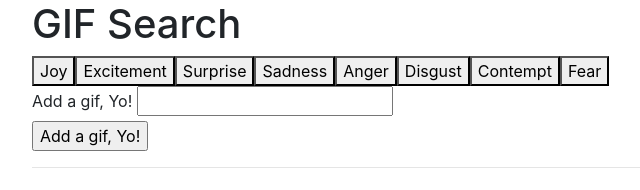
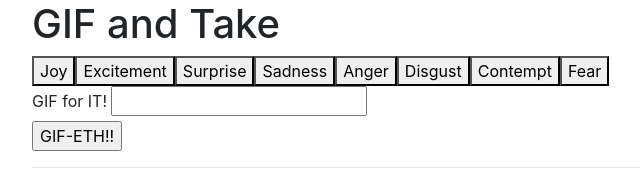
Before and after one commit to cforbes90/giphy-api, a plain HTML site: page index.html in a window 1280 px wide. Shown: the whole page, without its empty margins (53-693 px from the left). Drawn offline with nearby package versions, Linux system fonts and the light colour scheme.

Commit message:
Cleaning up and CSS attempts

```diff
--- a/index.html
+++ b/index.html
@@ -14,18 +14,18 @@
 </head>
 <body>
         <div class="container">
-                <h1>GIF Search</h1>
+                <h1>GIF and Take</h1>
 
                 <!-- Rendered Buttons will get Dumped Here  -->
                 <div id="buttons-view"></div>
 
                 <form id="gif-form">
-                  <label for="gif-input">Add a gif, Yo!</label>
+                  <label for="gif-input">GIF for IT!</label>
                   <input type="text" id="gif-input">
                   <br>
 
                   <!-- Button triggers new gif to be added -->
-                  <input id="add-gif" type="submit" value="Add a gif, Yo!">
+                  <input id="add-gif" type="submit" value="GIF-ETH!!">
                 </form>
 
                 <!-- gifs will Get Dumped Here -->
@@ -43,8 +43,7 @@
     <script type="text/javascript">
 
     var gif="";
-      // Initial array of gifs
-      //var gifs = ["The Matrix", "The Notebook", "Mr. Nobody", "The Lion King"];
+
       var topics =["Joy","Excitement","Surprise","Sadness","Anger","Disgust","Contempt","Fear"]
 
       // displaygifInfo function re-renders the HTML to display the appropriate content
@@ -55,9 +54,7 @@
         //console.log("query is " + query);
         var queryURL = "https://api.giphy.com/v1/gifs/search?q=" + query + "&api_key=ttW7fYuN6GCKvPWa0Vn5T0Lox99zjQT2&limit=10";
 
-       // $.get("http://api.giphy.com/v1/gifs/search?q=ryan+gosling&api_key=YOUR_API_KEY&limit=5");//
-// add maino and murphy lee to spotify
-        // Creating an AJAX call for the specific gif button being clicked
+
         $.ajax({
           url: queryURL,
           method: "GET"
@@ -66,49 +63,6 @@
           gif=response.data;
           console.log(gif);
           populateGif();
-
-        //   console.log("This is gif length in populate loop"+gif.length);
-          // Creating a div to hold the gif
-
-
-          // Storing the rating data
-          //var rating = response.Rated;
-
-          // Creating an element to have the rating displayed
-          //var pOne = $("<p>").text("Rating: " + rating);
-
-          // Displaying the rating
-          //gifDiv.append(pOne);
-
-          // Storing the release year
-         // var released = response.Released;
-
-          // Creating an element to hold the release year
-          //var pTwo = $("<p>").text("Released: " + released);
-
-          // Displaying the release year
-         // gifDiv.append(pTwo);
-
-          // Storing the plot
-          //var plot = response.Plot;
-
-          // Creating an element to hold the plot
-         // var pThree = $("<p>").text("Plot: " + plot);
-
-          // Appending the plot
-          //gifDiv.append(pThree);
-
-          // Retrieving the URL for the image
-          //var imgURL = response.Poster;
-
-          // Creating an element to hold the image
-          //var image = $("<img>").attr("src", imgURL);
-
-          // Appending the image
-          //gifDiv.append(image);
-
-          // Putting the entire gif above the previous gifs
-
         });
 
       }
@@ -132,9 +86,8 @@
         for (var i = 0; i < gif.length; i++) {
 
             var gifDiv = $("<div class='gif'>");
-             gifDiv.addClass('gif col-md-4 col-xs-12 col-sm-4');
+             gifDiv.addClass('gif col-xs-12 col-md-4 ');
              gifDiv.attr("data-name", gif[i]);
-
              gifDiv.append('<img class="gifStill" src='+gif[i].images.fixed_height_still.url + ' data-still=' + gif[i].images.fixed_height_still.url + ' data-animate=' + gif[i].images.fixed_height.url + ' data-state="still"/>');
 
              gifDiv.append('<span class="label label-default">Rated: '+gif[i].rating + '</span>');
@@ -142,20 +95,7 @@
 
         }
       };
-// displayGifs: function (data) {
 
-// // clear out any previous searches
-//     var gifContainer = $(".gifs").empty();
-// // hide while loading gifs
-//     gifContainer.hide();
-//     for(var i = 0; i < data.length; i++) {
-//         var gifDiv = $("<div>").addClass("gif-div");
-//         gifDiv.append($("<img/>",{src: data[i].images.fixed_width_still.url, class: "gif"}));
-//         gifDiv.append($("<p>").text(`Rating: ${data[i].rating.toUpperCase()}`))
-//         gifContainer.append(gifDiv);
-//     }
-//     gifContainer.show();
-// }
 
 
       // This function handles events where a movie button is clicked
@@ -175,12 +115,11 @@
       // Adding a click event listener to all elements with a class of "movie-btn"
       $(document).on("click", ".gif-btn", displayGifInfo);
 
-      // Calling the renderButtons function to display the intial buttons
       renderButtons();
 
-       // Adding click event listeners to all elements with a class of "movie"
 
-// When gif is clicked it'll toggle between animated and still
+
+// GIF will animate if clicked
 
     $(document).on('click','.gifStill', function(){
         var state = $(this).data('state')
```
